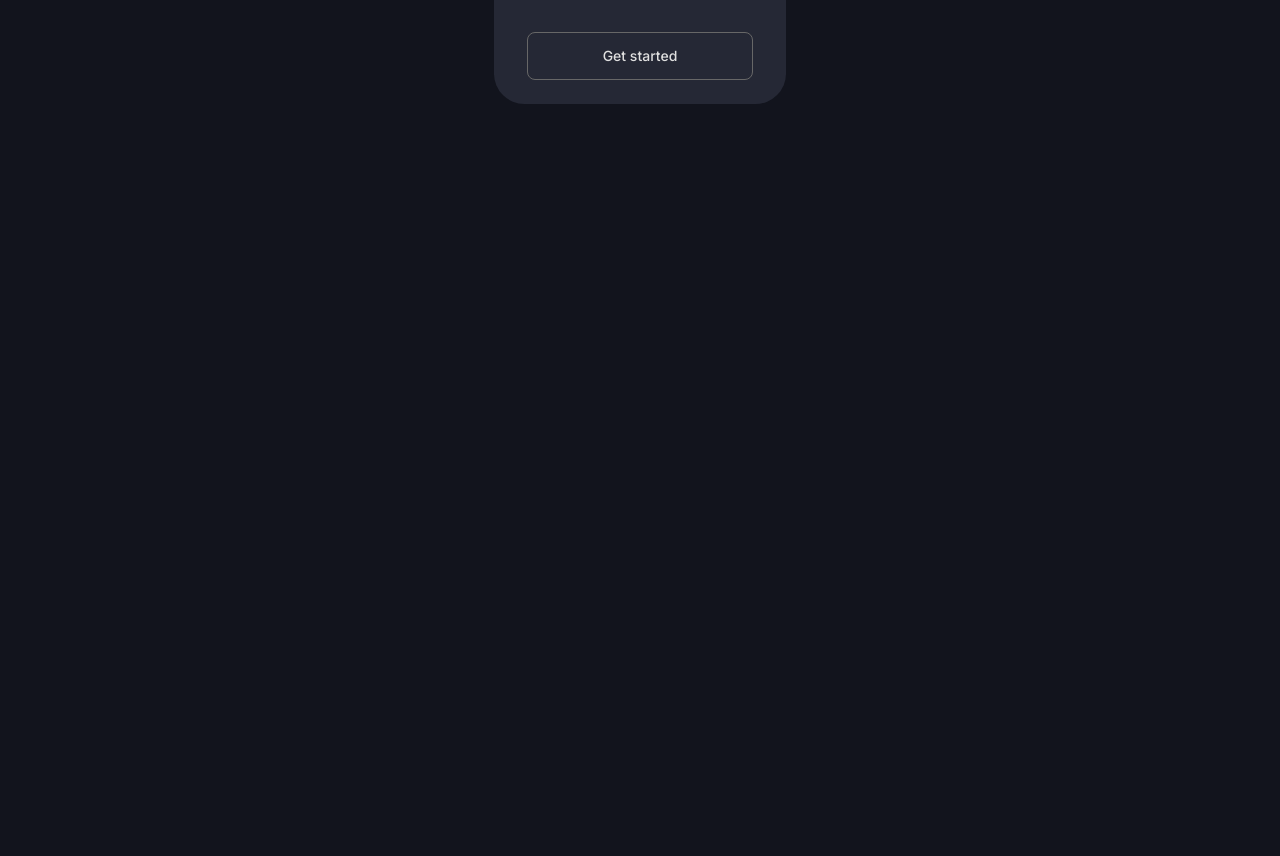
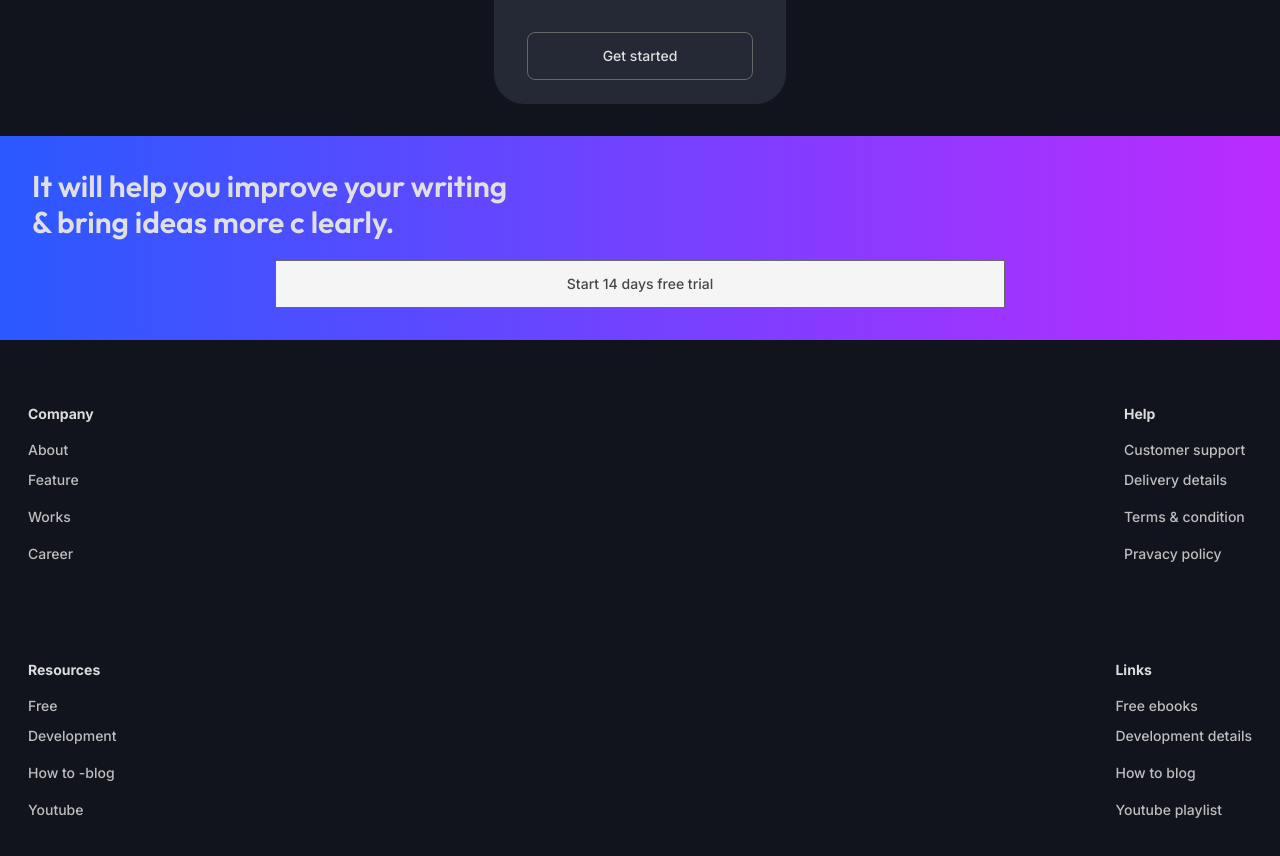
Before and after one commit to druvkotwani/Figma-to-Code, a React (Vite) app in the folder Project1/: page / in a window 1280 px wide. Shown: the part 5260-6116 px from the top of the page. Before the commit the page ends 5396 px from the top, so only its background shows below. Built offline with nearby package versions, Linux system fonts and the light colour scheme.

Commit message:
footer done

```diff
--- a/Project1/src/App.jsx
+++ b/Project1/src/App.jsx
@@ -8,6 +8,7 @@ import Result2 from "./components/Result2";
 import ToggleSection from "./components/ToggleSection";
 import Testimonial from "./components/Testimonial";
 import CardSection from "./components/CardSection";
+import Footer from "./Footer";
 export default function App() {
   return (
     <div className="overflow-hidden">
@@ -28,6 +29,18 @@ export default function App() {
       <Testimonial />
       <CardSection />
 
+      <div className="bg-[linear-gradient(90deg,_#2b59ff_0%,#bb2bff_100%)] bg-cover bg-50%_50% bg-blend-normal bg-no-repeat flex flex-col justify-center gap-5 w-full items-center p-8">
+        <div className="text-3xl font-['Outfit'] font-semibold text-[#e0e0e0] w-full">
+          It will help you improve your writing
+          <br />& bring ideas more c learly.
+        </div>
+        <div className="border-solid border-[#676767] bg-[#f5f5f5] flex flex-col justify-center w-3/5 h-12 shrink-0 items-center border">
+          <div className="text-sm font-['Inter'] font-medium text-[#474747]">
+            Start 14 days free trial
+          </div>
+        </div>
+      </div>
+      <Footer />
     </div>
   )
 }
--- /dev/null
+++ b/Project1/src/Footer.jsx
@@ -0,0 +1,92 @@
+import React from 'react'
+
+const Footer = () => {
+    return (
+        <div className="flex flex-col justify-center gap-24 w-full py-16 px-6">
+            <div className="flex flex-row justify-between items-start mx-1">
+                <div className="flex flex-col justify-between w-16 shrink-0 h-40 items-start">
+                    <div className="flex flex-col gap-4 w-16 h-12 shrink-0 items-start">
+                        <div className="text-sm font-['Inter'] font-bold text-[#dcdcdc]">
+                            Company
+                        </div>
+                        <div className="text-sm font-['Inter'] font-medium text-[#bebebe]">
+                            About
+                        </div>
+                    </div>
+                    <div className="text-sm font-['Inter'] font-medium text-[#bebebe]">
+                        Feature
+                    </div>
+                    <div className="text-sm font-['Inter'] font-medium text-[#bebebe]">
+                        Works
+                    </div>
+                    <div className="text-sm font-['Inter'] font-medium text-[#bebebe]">
+                        Career
+                    </div>
+                </div>
+                <div className="flex flex-col justify-between h-40 items-start">
+                    <div className="flex flex-col gap-4 w-32 h-12 shrink-0 items-start">
+                        <div className="text-sm font-['Inter'] font-bold text-[#dcdcdc]">
+                            Help
+                        </div>
+                        <div className="text-sm font-['Inter'] font-medium text-[#bebebe]">
+                            Customer support
+                        </div>
+                    </div>
+                    <div className="text-sm font-['Inter'] font-medium text-[#bebebe]">
+                        Delivery details
+                    </div>
+                    <div className="text-sm font-['Inter'] font-medium text-[#bebebe]">
+                        Terms & condition
+                    </div>
+                    <div className="text-sm font-['Inter'] font-medium text-[#bebebe]">
+                        Pravacy policy
+                    </div>
+                </div>
+            </div>
+            <div className="flex flex-row justify-between items-start mx-1">
+                <div className="flex flex-col justify-between w-32 shrink-0 h-40 items-start">
+                    <div className="flex flex-col gap-4 w-16 h-12 shrink-0 items-start">
+                        <div className="text-sm font-['Inter'] font-bold text-[#dcdcdc]">
+                            Resources
+                        </div>
+                        <div className="text-sm font-['Inter'] font-medium text-[#bebebe]">
+                            Free
+                        </div>
+                    </div>
+                    <div className="text-sm font-['Inter'] font-medium text-[#bebebe]">
+                        Development
+                    </div>
+                    <div className="text-sm font-['Inter'] font-medium text-[#bebebe]">
+                        How to -blog
+                    </div>
+                    <div className="text-sm font-['Inter'] font-medium text-[#bebebe]">
+                        Youtube
+                    </div>
+                </div>
+                <div className="flex flex-col justify-between h-40 items-start">
+                    <div className="flex flex-col gap-4 w-32 h-12 shrink-0 items-start">
+                        <div className="text-sm font-['Inter'] font-bold text-[#dcdcdc]">
+                            Links
+                        </div>
+                        <div className="text-sm font-['Inter'] font-medium text-[#bebebe]">
+                            Free ebooks
+                        </div>
+                    </div>
+                    <div className="text-sm font-['Inter'] font-medium text-[#bebebe]">
+                        Development details
+                    </div>
+                    <div className="text-sm font-['Inter'] font-medium text-[#bebebe]">
+                        How to blog
+                    </div>
+                    <div className="text-sm font-['Inter'] font-medium text-[#bebebe]">
+                        Youtube playlist
+                    </div>
+                </div>
+            </div>
+
+
+        </div>
+    )
+}
+
+export default Footer
```
